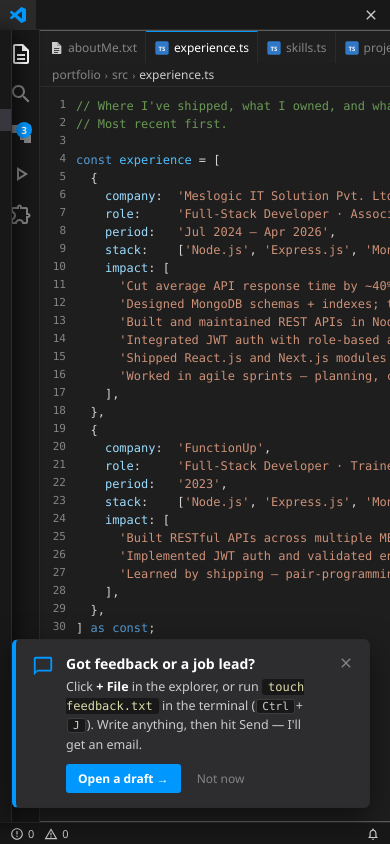
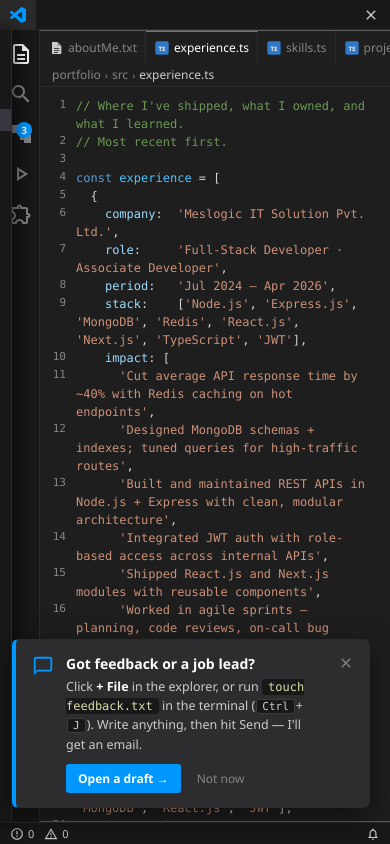
Before and after one commit to harshit91796/portfolio, a React (Vite) app: page /Ex in a window 390 px wide. Built offline with nearby package versions, Linux system fonts and the light colour scheme.

Commit message:
fix: hide Explorer on home using URL; wrap code lines on mobile; pin Node 22; refresh About/Experience/Skills from resume

```diff
--- a/package.json
+++ b/package.json
@@ -8,6 +8,9 @@
     "build": "vite build",
     "lint": "eslint src --ext js,jsx --report-unused-disable-directives --max-warnings 0",
     "preview": "vite preview"
+  },
+  "engines": {
+    "node": "22.x"
   },
   "dependencies": {
     "@emotion/react": "^11.11.1",
--- a/src/App.css
+++ b/src/App.css
@@ -1690,11 +1690,16 @@ button.vsStatusBar__item:hover {
   .fileEditor__textarea { padding: 12px 14px; font-size: 13px; }
   .fileEditor__hint { padding: 8px 12px; font-size: 11.5px; }
 
-  /* Code-file presentation — shrink the gutter */
+  /* Code-file presentation — shrink the gutter and let lines wrap */
   .codeBlock__line { padding-left: 52px; }
   .codeBlock__line::before { width: 40px; padding-right: 10px; }
   .codeBlock { font-size: 13px; }
   .codeBlock__breadcrumb { padding: 0 12px; }
+  .codeBlock__code { min-width: 0; }
+  .codeBlock__line {
+    white-space: pre-wrap;
+    overflow-wrap: anywhere;
+  }
 }
 
 @keyframes vsBackdropIn {
--- a/src/components/MiddleBlock.jsx
+++ b/src/components/MiddleBlock.jsx
@@ -1,4 +1,5 @@
 import React, { useEffect, useState } from 'react'
+import { useLocation } from 'react-router-dom'
 import { Sidebar } from './Sidebar'
 import Explorer from './Explorer'
 import MiddleNav from './MiddleNav'
@@ -6,9 +7,10 @@ import MiddleTerminal from './MiddleTerminal'
 import MiddleBox from './MiddleBox'
 
 function MiddleBlock({ field }) {
+  const { pathname } = useLocation()
+  const isHome = pathname === '/'
   const [terminalOpen, setTerminalOpen] = useState(false)
   const [explorerOpen, setExplorerOpen] = useState(false)
-  const isHome = field?.type?.name === 'Home' || field?.type?.displayName === 'Home'
 
   useEffect(() => {
     const handleKeyPress = (event) => {
```
